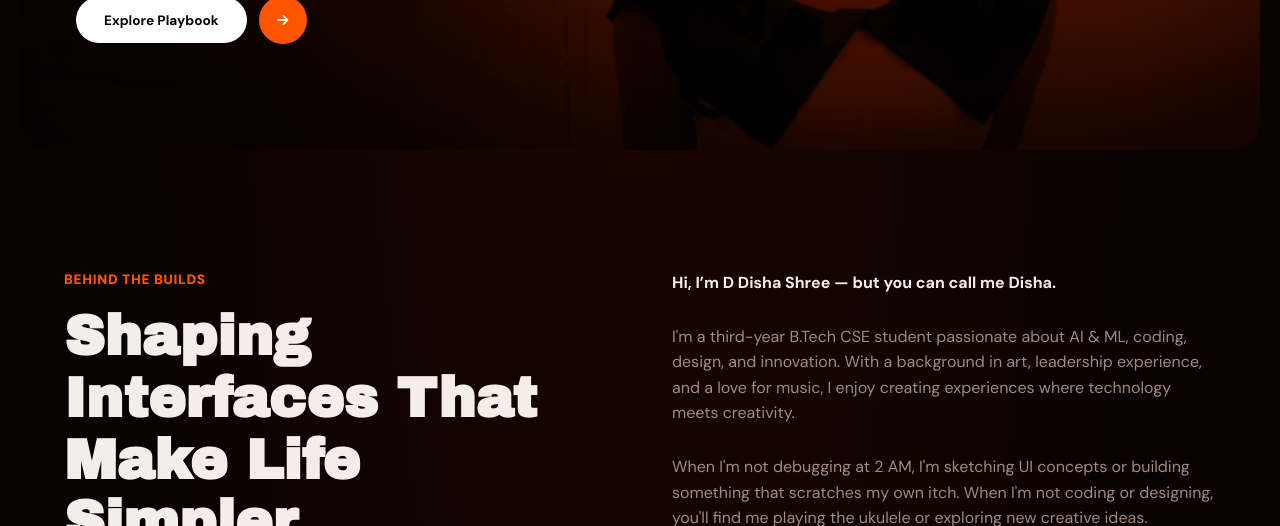
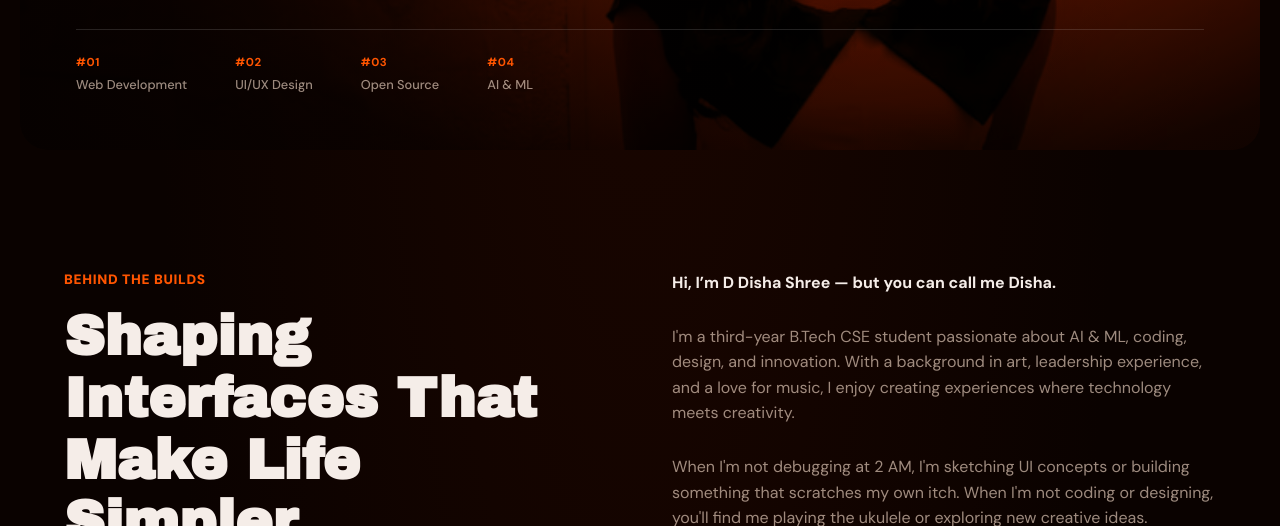
Before and after one commit to ddisha-07/disha-portfolio, a website: page index.html in a window 1280 px wide. Shown: the part 574-1100 px from the top of the page. Drawn offline with Linux system fonts and the light colour scheme.

Commit message:
design: add numbered labels list at the bottom of hero card matching figma mockup layout

```diff
--- a/index.html
+++ b/index.html
@@ -62,7 +62,7 @@
 
                 <!-- Main Header Title -->
                 <div class="hero-content">
-                    <p class="hero-subtitle">Hey, I'm D Disha Shree</p>
+                    <p class="hero-subtitle">Hey, I'm a</p>
                     <h1 class="hero-title">CS Student.<br>Design Nerd.</h1>
                     <div class="hero-btn-container">
                         <button class="hero-explore-btn" id="hero-cta-btn">Explore Playbook</button>
@@ -77,6 +77,26 @@
                     <p class="hero-side-title">Great code should feel invisible.</p>
                     <p class="hero-side-desc">From component to canvas, I build interfaces that tell stories and solve
                         real problems.</p>
+                </div>
+
+                <!-- Hero Card Footer: Numbered Labels -->
+                <div class="hero-footer-stats">
+                    <div class="hero-footer-stat-item">
+                        <span class="hero-footer-stat-num">#01</span>
+                        <span class="hero-footer-stat-label">Web Development</span>
+                    </div>
+                    <div class="hero-footer-stat-item">
+                        <span class="hero-footer-stat-num">#02</span>
+                        <span class="hero-footer-stat-label">UI/UX Design</span>
+                    </div>
+                    <div class="hero-footer-stat-item">
+                        <span class="hero-footer-stat-num">#03</span>
+                        <span class="hero-footer-stat-label">Open Source</span>
+                    </div>
+                    <div class="hero-footer-stat-item">
+                        <span class="hero-footer-stat-num">#04</span>
+                        <span class="hero-footer-stat-label">AI & ML</span>
+                    </div>
                 </div>
             </div>
         </section>
--- a/style.css
+++ b/style.css
@@ -75,27 +75,6 @@ body.light-mode {
   --social-border: rgba(255, 85, 0, 0.1);
   --social-bg: rgba(255, 85, 0, 0.02);
   --social-desc: #5a3a22;
-
-  /* Additional Light Mode Configurations */
-  --font-size: 16px;
-  --background: #ffffff;
-  --foreground: oklch(0.145 0 0);
-  --card: #ffffff;
-  --card-foreground: oklch(0.145 0 0);
-  --popover: oklch(1 0 0);
-  --popover-foreground: oklch(0.145 0 0);
-  --primary: #030213;
-  --primary-foreground: oklch(1 0 0);
-  --secondary: oklch(0.95 0.0058 264.53);
-  --secondary-foreground: #030213;
-  --muted: #ececf0;
-  --muted-foreground: #717182;
-  --accent: #e9ebef;
-  --accent-foreground: #030213;
-  --border: rgba(0, 0, 0, 0.1);
-  --input: transparent;
-  --input-background: #f3f3f5;
-  --switch-background: #cbced4;
 }
 
 /* Reset & Global Elements */
@@ -1218,3 +1197,36 @@ body.light-mode .modal-card {
 .modal-visit-btn:hover {
   background: var(--brand-hover);
 }
+
+/* Hero Footer Statistics Grid */
+.hero-footer-stats {
+  display: flex;
+  flex-wrap: wrap;
+  gap: 1.5rem 3rem;
+  border-top: 1px solid var(--border-color);
+  padding-top: 1.5rem;
+  margin-top: 2rem;
+  z-index: 10;
+  position: relative;
+}
+
+.hero-footer-stat-item {
+  display: flex;
+  flex-direction: column;
+  gap: 0.25rem;
+}
+
+.hero-footer-stat-num {
+  font-family: var(--font-sans);
+  font-weight: 700;
+  font-size: 0.72rem;
+  color: var(--brand-color);
+  letter-spacing: 0.05em;
+}
+
+.hero-footer-stat-label {
+  font-family: var(--font-sans);
+  font-weight: 500;
+  font-size: 0.8rem;
+  color: var(--text-muted);
+}
```
